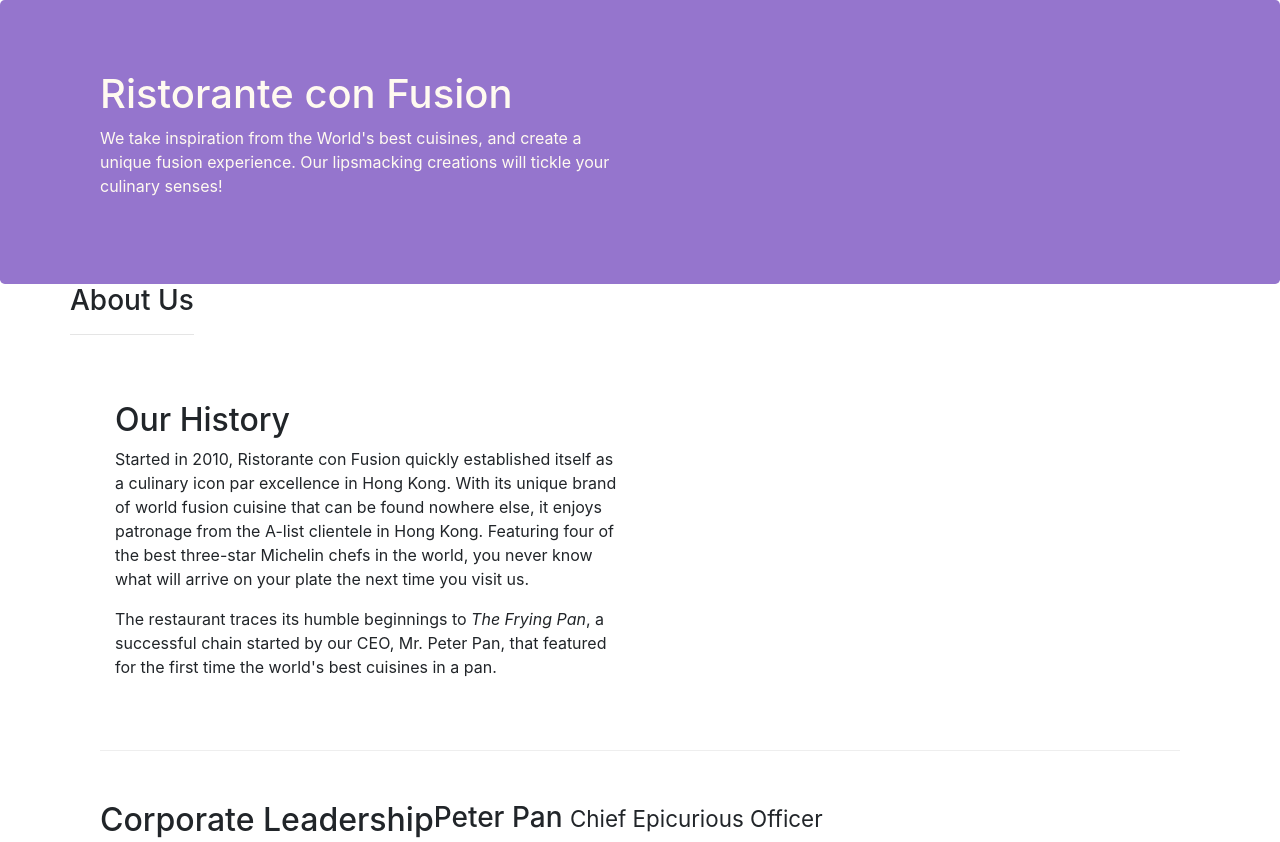
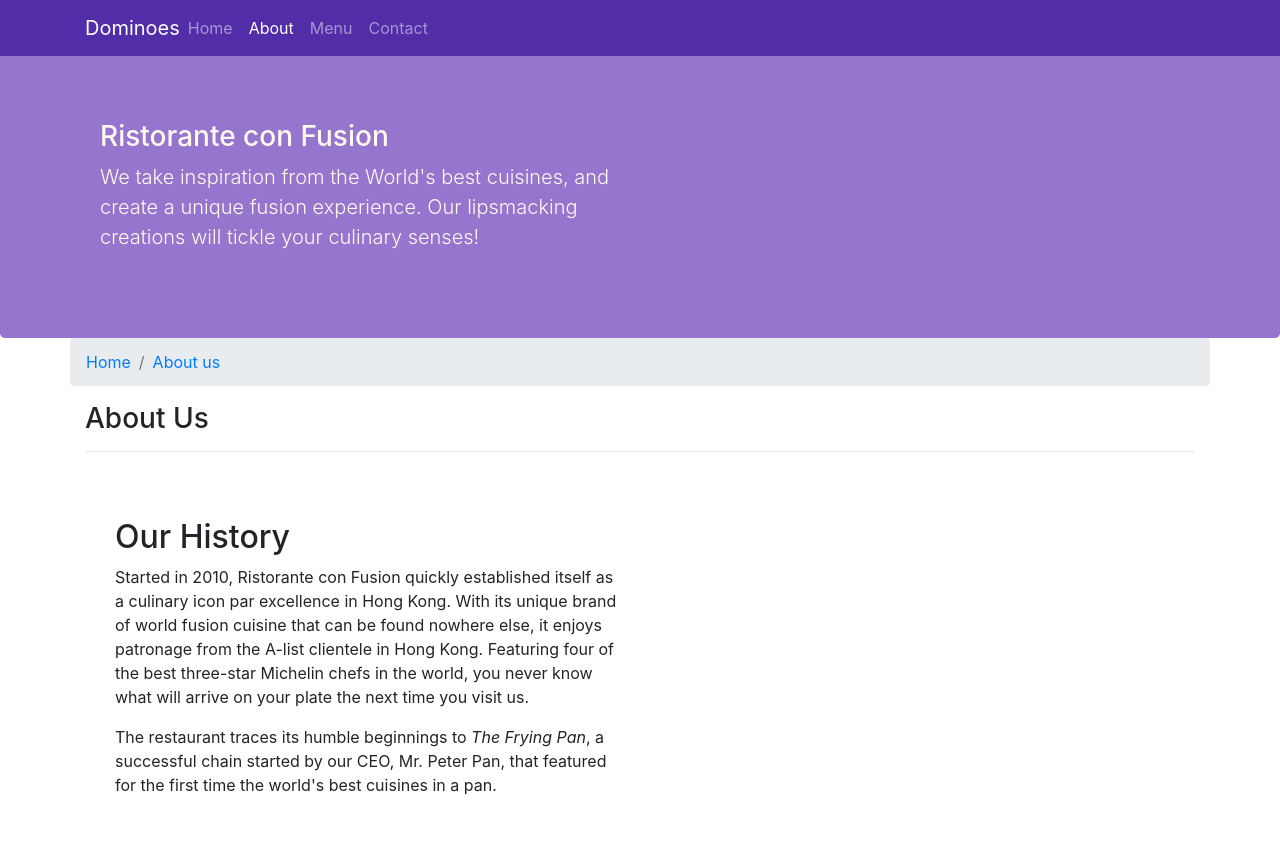
Before and after one commit to let-me-code/git-test, a website: page Aboutus.html in a window 1280 px wide. Shown: the top 842 px of the page. Drawn offline with nearby package versions, Linux system fonts and the light colour scheme.

Commit message:
Breadcrumbs and Navbar

```diff
--- a/Aboutus.html
+++ b/Aboutus.html
@@ -1,6 +1,8 @@
 <!DOCTYPE html>
 <html lang="en">
   <head>
+        <meta name="viewport" content="width=device-width, initial-scale=1.0" />
+        <meta http-equiv="X-UA-Compatible" content="ie=edge" />
     <title>Ristorante Con Fusion: About Us</title>
     <link
       rel="stylesheet"
@@ -10,25 +12,53 @@
   </head>
 
   <body>
+        <nav class="navbar navbar-dark navbar-expand-sm fixed-top">
+                <div class="container">
+                  <button class="navbar-toggler" type="button" data-toggle="collapse" data-target="#Navbar">
+                    <span class="navbar-toggler-icon">
+
+                    </span>
+
+
+                  </button>
+                  <a href="index.html" class="navbar-brand mr-auto">Dominoes</a>
+                  <div class="collapse navbar-collapse" id="Navbar">
+                      <ul class="navbar-nav mr-auto">
+                          <li class="nav-item"><a href="index.html" class="nav-link"> Home</a></li>
+                          <li class="nav-item">
+                            <a href="Aboutus.html" class="nav-link active"> About</a>
+                            <li class="nav-item"><a href="#" class="nav-link"> Menu</a></li>
+                            <li class="nav-item"><a href="#" class="nav-link"> Contact</a></li>
+                          </li>
+                        </ul>
+                  </div>
+
+                </div>
+              </nav>
     <header class="jumbotron">
       <div class="container">
         <div class="row row-header">
           <div class="col-12 col-sm-6">
-            <h1>Ristorante con Fusion</h1>
-            <p>
+            <h3>Ristorante con Fusion</h3>
+            <p class="lead">
               We take inspiration from the World's best cuisines, and create a
               unique fusion experience. Our lipsmacking creations will tickle
               your culinary senses!
             </p>
           </div>
-          <div class="col-12 col-sm"></div>
+
         </div>
       </div>
     </header>
 
     <div class="container">
       <div class="row">
-        <div>
+          <ol class="col-12 breadcrumb">
+              <li class="breadcrumb-item"><a href="index.html">Home</a></li>
+              <li class="breadcrumb-item active"><a href="Aboutus.html">About us</a></li>
+
+          </ol>
+        <div class="col-12">
           <h3>About Us</h3>
           <hr />
         </div>
@@ -111,7 +141,7 @@
           <div class="col-4 offset-1 col-sm-2">
             <h5>Links</h5>
             <ul class="list-unstyled">
-              <li><a href="#">Home</a></li>
+              <li><a href="index.html">Home</a></li>
               <li><a href="#">About</a></li>
               <li><a href="#">Menu</a></li>
               <li><a href="#">Contact</a></li>
--- a/css/style.css
+++ b/css/style.css
@@ -19,8 +19,15 @@
   background: #9575cd;
   color: floralwhite;
 }
-.address {
+address {
   font-size: 80%;
   margin: 0px;
   color: #0f0f0f;
 }
+body {
+  padding: 50px 0px 0px 0px;
+  z-index: 0;
+}
+.navbar-dark {
+  background: #512da8;
+}
```
Also changed, not shown: index.html (+25 -2 lines).
